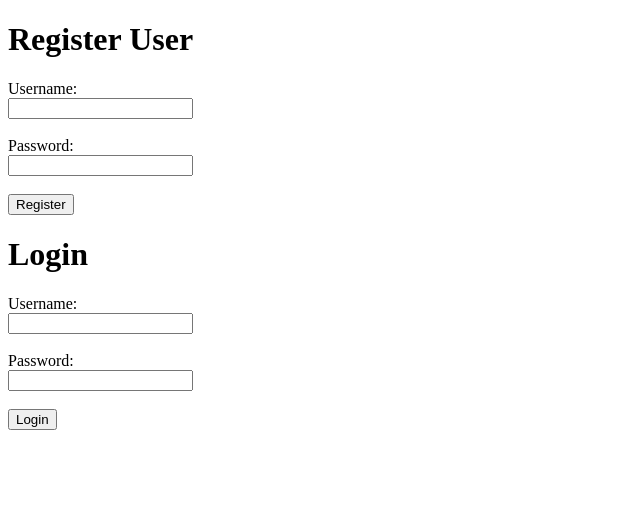
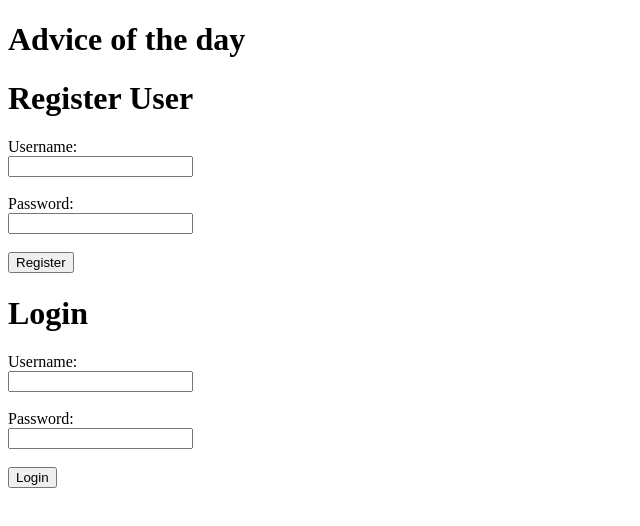
Before and after one commit to samuelberston/secure-auth-project, a website: page frontend/public/index.html in a window 1280 px wide. Shown: the whole page, without its empty margins (0-640 px from the left). Drawn offline with nearby package versions, Linux system fonts and the light colour scheme; no server answers.

Commit message:
index.html - advice of the day elements"

```diff
--- a/frontend/public/index.html
+++ b/frontend/public/index.html
@@ -5,6 +5,12 @@
     <title>User Registration</title>
 </head>
 <body>
+    <!-- Advice of the day -->
+    <div id="advice-of-the-day" aria-live="polite">
+        <h1>Advice of the day</h1>
+        <p id="advice-data"></p>
+    </div>
+
     <!-- Registration form -->
     <form id="register-form" style="display: block;">
         <h1>Register User</h1>
```
